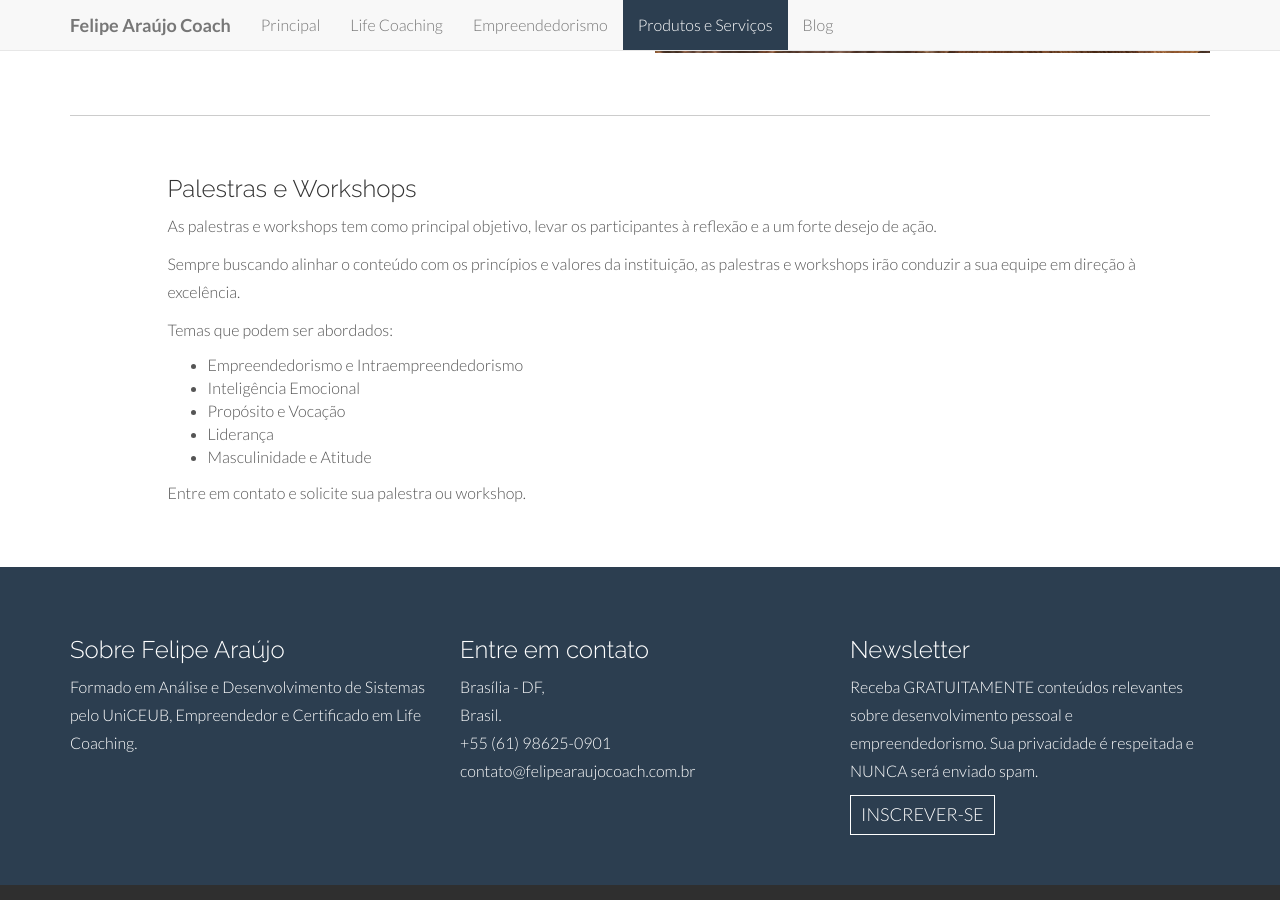
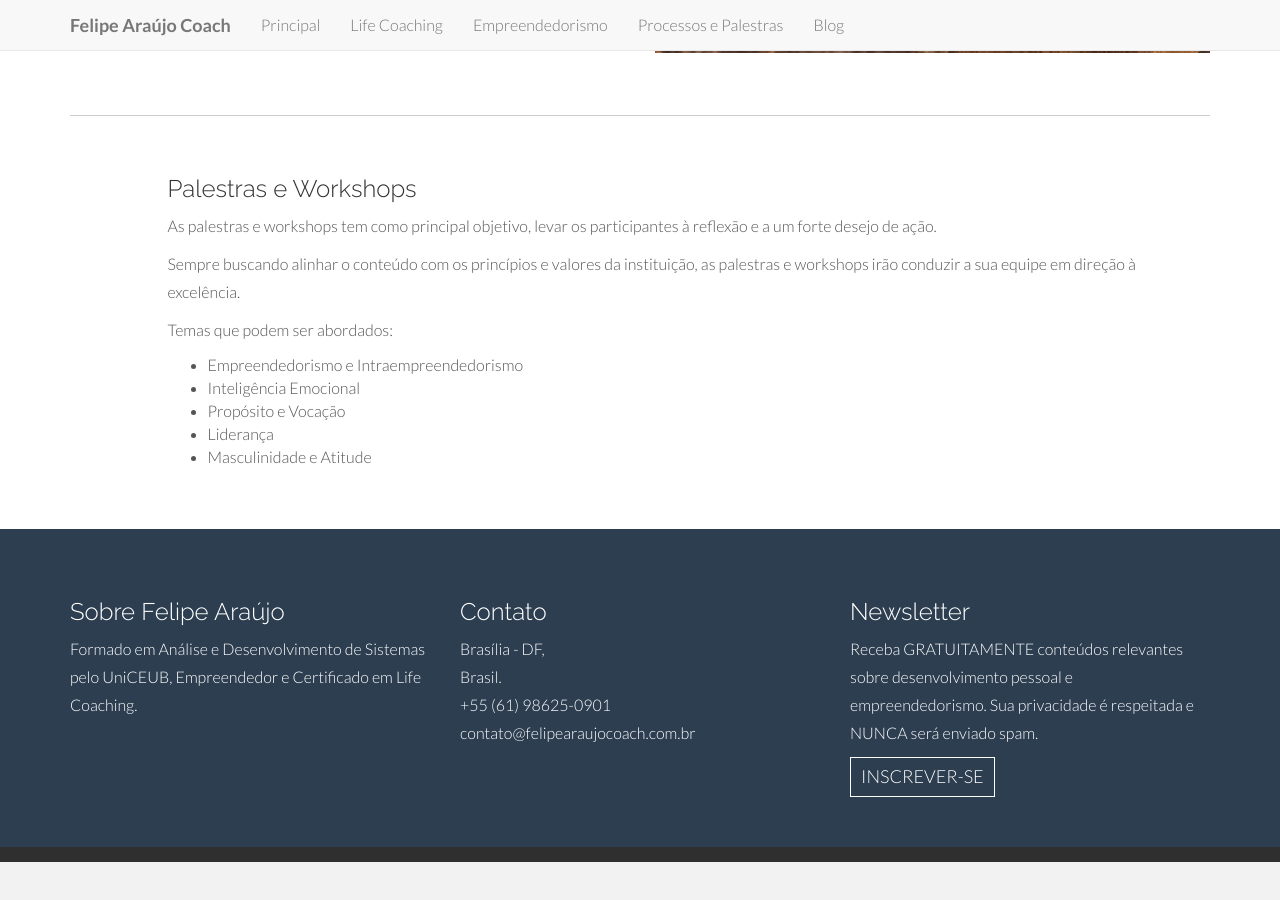
Before and after one commit to araujofelipe/felipearaujocoach, a Jekyll site: the page built from processos-palestras.html, in a window 1280 px wide and 900 px high, scrolled down 1694 px. Built offline with Jekyll 4.4.1, drawn with Linux system fonts in a browser that asks for light colours; after the commit the page ends 2556 px from its top, so only the background shows below that; some of the changed text lies outside the part shown.

Commit message:
Alteração nome páginas

```diff
--- a/_includes/footer.html
+++ b/_includes/footer.html
@@ -7,7 +7,7 @@
                 </p>
             </div>
 			<div class="col-lg-4">
-				<h3>Entre em contato</h3>
+				<h3>Contato</h3>
 					<p>
 						Brasília - DF,<br>
 						Brasil.<br>
--- a/_includes/header.html
+++ b/_includes/header.html
@@ -29,10 +29,10 @@
             <li><a href="/empreendedorismo.html">Empreendedorismo</a></li>
             {% endif%}
 
-            {% if page.title == 'Produtos e Serviços' %}
-            <li class="active"><a href="/produtos-servicos.html">Produtos e Serviços</a></li>
+            {% if page.title == 'Processos e Palestras' %}
+            <li class="active"><a href="/processos-palestras.html">Processos e Palestras</a></li>
             {% else %}
-            <li><a href="/produtos-servicos.html">Produtos e Serviços</a></li>
+            <li><a href="/processos-palestras.html">Processos e Palestras</a></li>
             {% endif%}
 
 			{% if page.title == 'Blog' or page.layout == 'post' %}
--- a/produtos-servicos.html
+++ b/processos-palestras.html
@@ -7,7 +7,7 @@ abstract-image: "assets/img/proposto-img.jpg"
 	<div class="container">
 		<div class="row">
 			<div class="col-lg-8 col-lg-offset-2 centered">
-				<h2><b>Produtos e Serviços</b></h2>
+				<h2><b>Processos</b></h2>
 				<hr>
 				<br>
 			</div>
@@ -81,7 +81,6 @@ abstract-image: "assets/img/proposto-img.jpg"
 					<li>Liderança</li>
 					<li>Masculinidade e Atitude</li>
 				</ul>
-				<p>Entre em contato e solicite sua palestra ou workshop.</p>
 			</div>
 		</div><!-- /row -->
 
```
